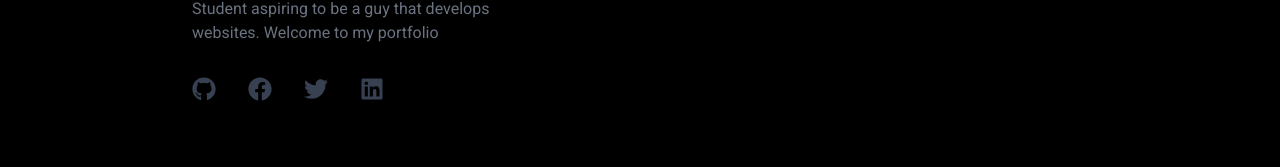
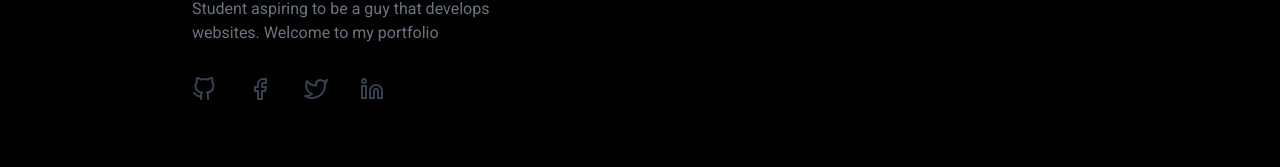
Before and after one commit to Mark-Avila/markavila2, a React (Vite) app: page / in a window 1280 px wide. Shown: the part 399-566 px from the top of the page. Built offline with nearby package versions, Linux system fonts and the light colour scheme.

Commit message:
replaced icons in home

```diff
--- a/src/screens/Home.tsx
+++ b/src/screens/Home.tsx
@@ -1,4 +1,5 @@
 import { FaFacebook, FaGithub, FaLinkedin, FaTwitter } from "react-icons/fa";
+import { FiGithub, FiFacebook, FiLinkedin, FiTwitter } from "react-icons/fi";
 import { InitAnimProps } from "../App";
 import { useEffect, useState } from "react";
 import { motion } from "framer-motion";
@@ -98,33 +99,33 @@ function Home({ initAnim, onAnimDone }: InitAnimProps) {
           variants={initAnim ? prevReset : vars.iconPop}
           target="_blank"
           href="https://github.com/Mark-Avila"
-          className="mb-10 text-4xl text-gray-700 hover:text-gray-200 active:text-white lg:mb-0 lg:mr-8 lg:text-2xl"
+          className="mb-10 text-4xl text-gray-700 transition ease-in-out hover:text-gray-200 active:text-white lg:mb-0 lg:mr-8 lg:text-2xl"
         >
-          <FaGithub />
+          <FiGithub />
         </motion.a>
         <motion.a
           variants={initAnim ? prevReset : vars.iconPop}
           target="_blank"
           href="https://www.facebook.com/profile.php?id=100076620788296"
-          className="mb-10 text-4xl text-gray-700 hover:text-gray-200 active:text-white lg:mb-0 lg:mr-8 lg:text-2xl"
+          className="mb-10 text-4xl text-gray-700 transition ease-in-out hover:text-gray-200 active:text-white lg:mb-0 lg:mr-8 lg:text-2xl"
         >
-          <FaFacebook />
+          <FiFacebook />
         </motion.a>
         <motion.a
           variants={initAnim ? prevReset : vars.iconPop}
           target="_blank"
           href="https://twitter.com/itsmarkavila"
-          className="mb-10 text-4xl text-gray-700 hover:text-gray-200 active:text-white lg:mb-0 lg:mr-8 lg:text-2xl"
+          className="mb-10 text-4xl text-gray-700 transition ease-in-out hover:text-gray-200 active:text-white lg:mb-0 lg:mr-8 lg:text-2xl"
         >
-          <FaTwitter />
+          <FiTwitter />
         </motion.a>
         <motion.a
           variants={initAnim ? prevReset : vars.iconPop}
           target="_blank"
           href="https://www.linkedin.com/in/avilamark/"
-          className="mb-10 text-4xl text-gray-700 hover:text-gray-200 active:text-white lg:mb-0 lg:mr-8 lg:text-2xl"
+          className="mb-10 text-4xl text-gray-700 transition ease-in-out hover:text-gray-200 active:text-white lg:mb-0 lg:mr-8 lg:text-2xl"
         >
-          <FaLinkedin />
+          <FiLinkedin />
         </motion.a>
       </motion.div>
     </motion.div>
```
